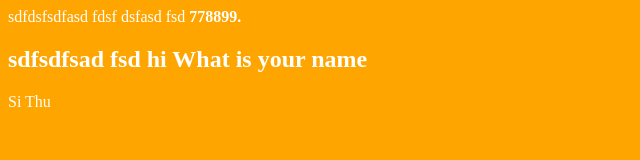
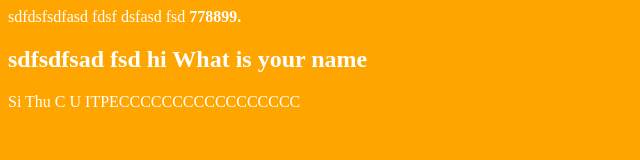
Before and after one commit to davinkse/students, a plain HTML site: page index.html in a window 1280 px wide. Shown: the whole page, without its empty margins (0-640 px from the left). Drawn offline with Linux system fonts and the light colour scheme.

Commit message:
index.html

```diff
--- a/index.html
+++ b/index.html
@@ -9,7 +9,7 @@
 
  sdfdsfsdfasd fdsf dsfasd fsd <b>778899.</b>
 <h2> sdfsdfsad fsd hi What is your name </h2>
-<mraquee> Si Thu </marquee>
+<mraquee> Si Thu C U ITPECCCCCCCCCCCCCCCCC</marquee>
 	</body>
 
 
```
